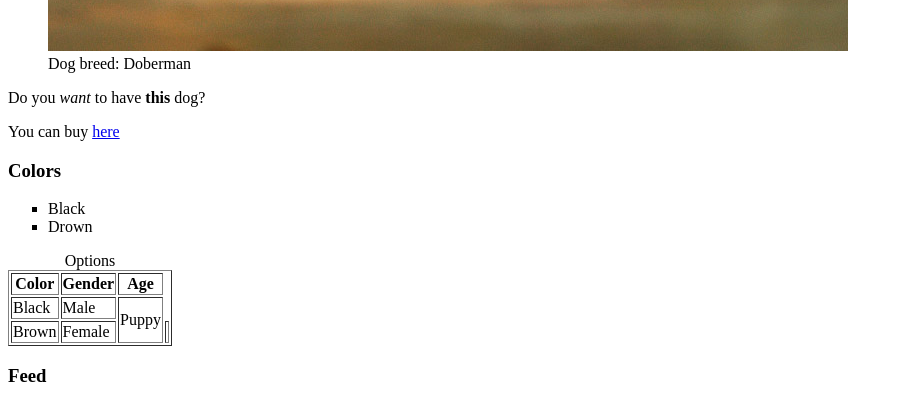
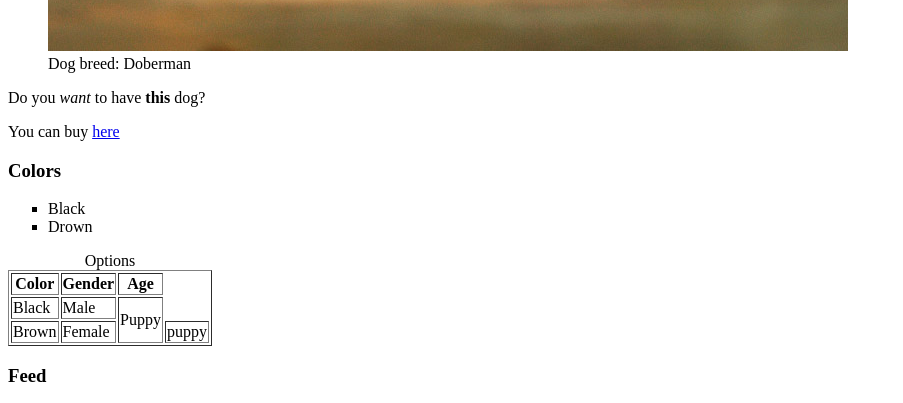
Before and after one commit to maslovakat/html-project, a plain HTML site: page index.html in a window 1280 px wide. Shown: the part 1263-1666 px from the top of the page, without its empty margins (0-903 px from the left). Drawn offline with Linux system fonts and the light colour scheme.

Commit message:
fix error with table

```diff
--- a/index.html
+++ b/index.html
@@ -44,7 +44,7 @@
             <tr>
                 <td>Brown</td>
                 <td>Female</td>
-                <td></td>
+                <td>puppy</td>
             </tr>
         </table>
     </section>
```
